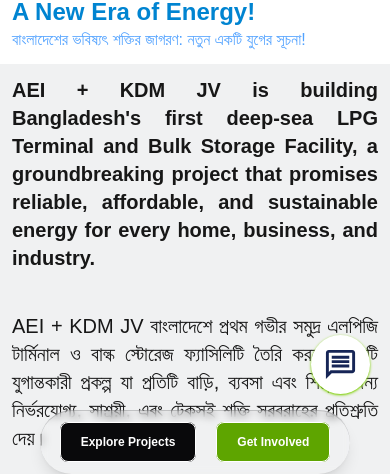
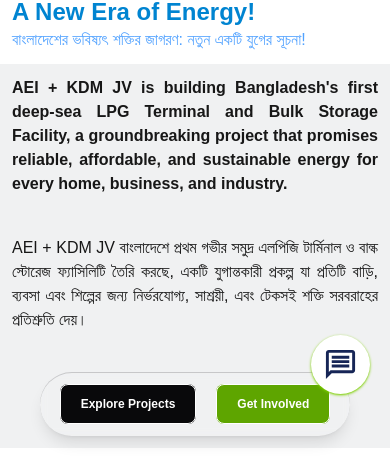
Before and after one commit to iamzehan/AEI-KDM-JointVenture, a Next.js app: page / in a window 390 px wide. Shown: the part 370-844 px from the top of the page. Built offline with nearby package versions, Linux system fonts and the light colour scheme; a web font is replaced by a local one.

Commit message:
update(iamzehan): Minor style changes

```diff
--- a/src/components/home/description.tsx
+++ b/src/components/home/description.tsx
@@ -11,16 +11,16 @@
     <div className="
     p-3 md:p-10 flex
     flex-col gap-10
-    md:static text-justify
+    md:static text-justify md:text-xl
     h-full w-full bg-gray-500/10 md:shadow-lg md:rounded-lg
     ">
-      <p className="text-xl md:text-shadow-lg font-bold">
+      <p className="md:text-shadow-lg font-bold">
         {description.eng}
       </p>
       <p
         className={clsx(
           [font.className],
-          ["text-xl md:text-shadow-lg"]
+          ["md:text-shadow-lg"]
         )}
       >
         {description.ban}
```
